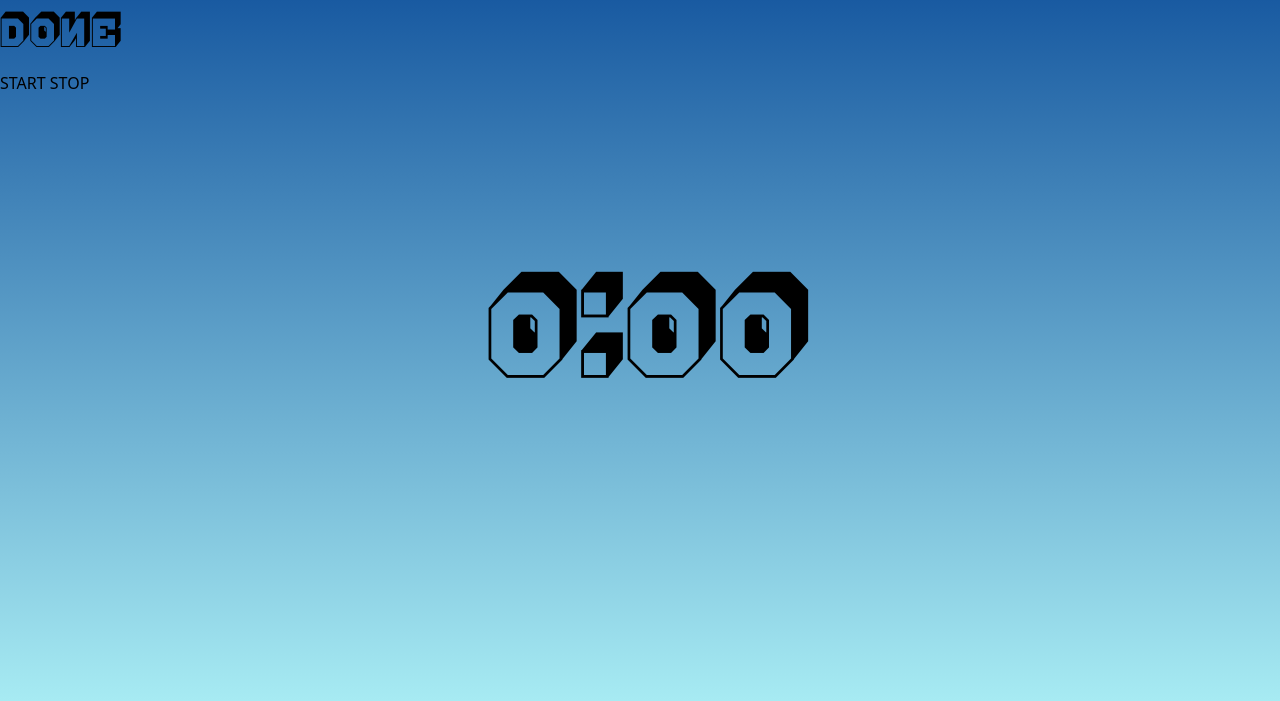
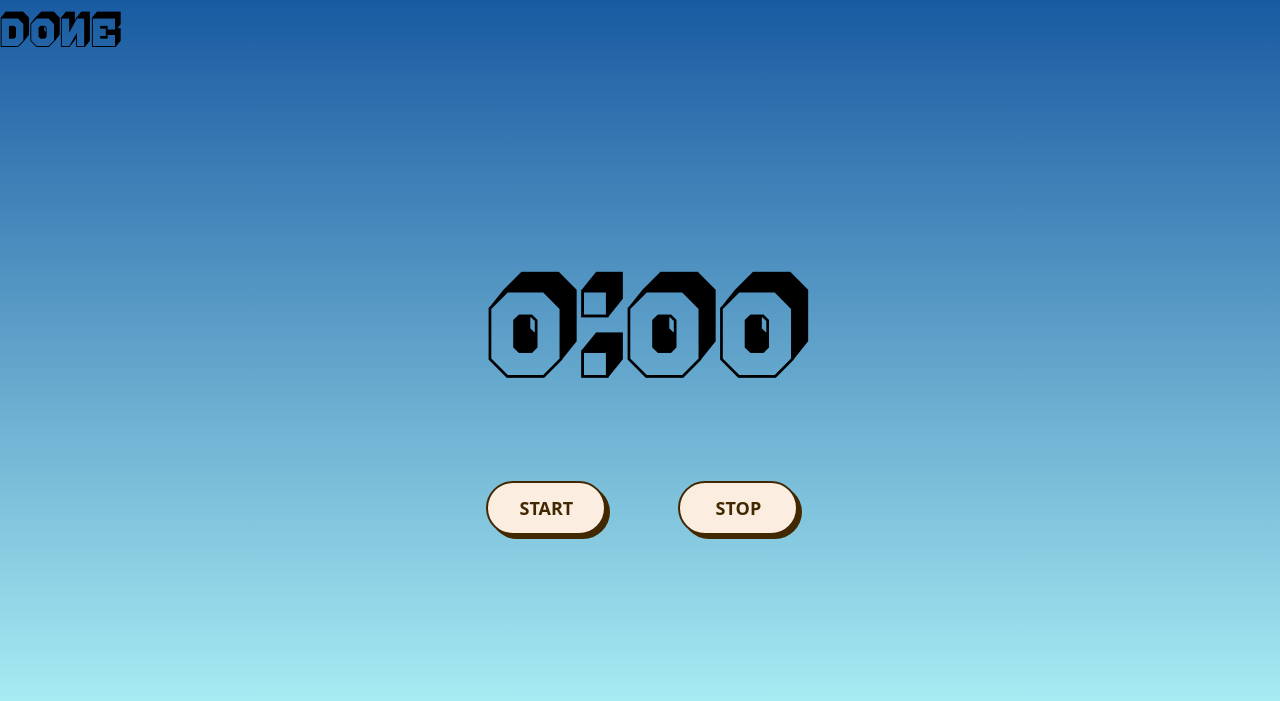
Before and after one commit to disha-shankara/Pomodoro, a Flask app: page / in a window 1280 px wide. Shown: the part 79-780 px from the top of the page. Run offline with Flask 3, Linux system fonts and the light colour scheme; a user stored in the database is signed in; style sheets or scripts are compiled from the project's sources; some libraries are stand-ins or nearby versions.

Commit message:
Sat, Dec 23, 2023, 12:23 PM +05:30

```diff
--- a/static/styles.css
+++ b/static/styles.css
@@ -81,3 +81,41 @@
 
 
 }
+
+
+
+/* CSS */
+.button-74 {
+  background-color: #fbeee0;
+  border: 2px solid #422800;
+  border-radius: 30px;
+  box-shadow: #422800 4px 4px 0 0;
+  color: #422800;
+  cursor: pointer;
+  display: inline-block;
+  font-weight: 600;
+  font-size: 18px;
+  padding: 0 18px;
+  line-height: 50px;
+  text-align: center;
+  text-decoration: none;
+  user-select: none;
+  -webkit-user-select: none;
+  touch-action: manipulation;
+}
+
+.button-74:hover {
+  background-color: #fff;
+}
+
+.button-74:active {
+  box-shadow: #422800 2px 2px 0 0;
+  transform: translate(2px, 2px);
+}
+
+@media (min-width: 768px) {
+  .button-74 {
+    min-width: 120px;
+    padding: 0 25px;
+  }
+}
--- a/templates/index.html
+++ b/templates/index.html
@@ -6,8 +6,8 @@
 <p id = "demo"></p>
 <p id = "timer"class ="timer"></p>
 <p id = "message" class = "message"></p>
-<button id = "start">START</button>
-<button id = "stop">STOP</button>
+<button id = "start" class ="button-74" role ="button" style="position: absolute; top: 70%; left:38%;">START</button>
+<button id = "stop" class ="button-74" role ="button" style= "position: absolute; top: 70%; left:53%;">STOP</button>
 
 {% endblock %}
 
```
Also changed, not shown: 1 other file.
